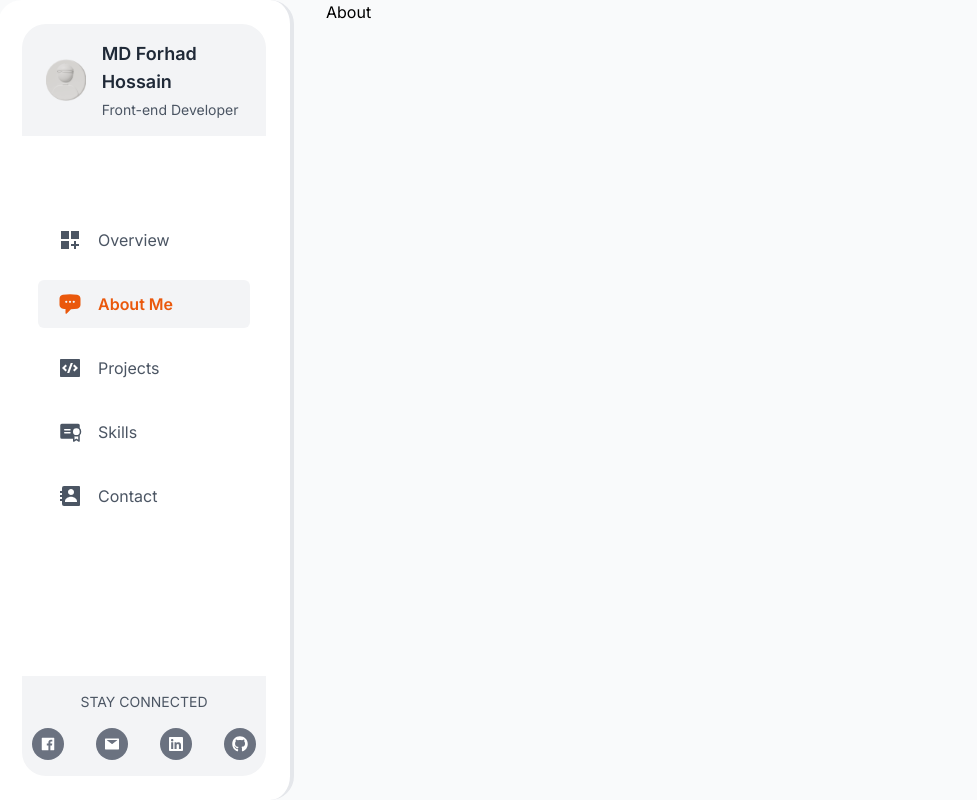
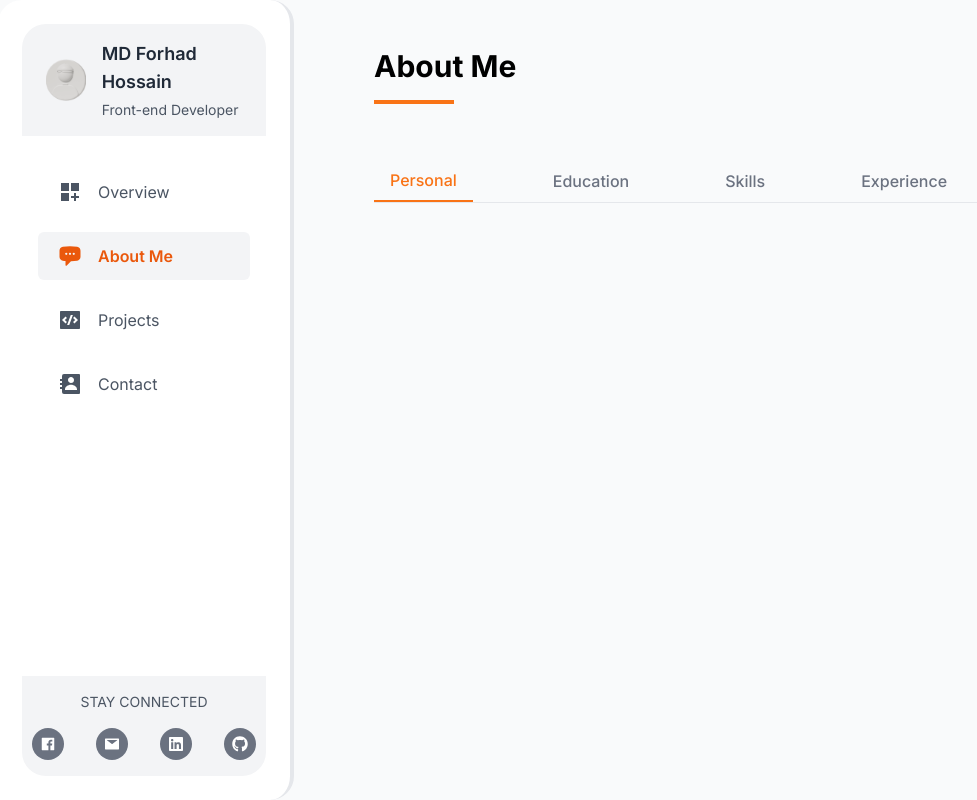
Before and after one commit to MdRahi99/FHR-PORTFOLIO, a Next.js app: page /about in a window 1280 px wide. Shown: the whole page, without its empty margins (2-979 px from the left). Built offline with nearby package versions, Linux system fonts and the light colour scheme.

Commit message:
add tabs in about section

```diff
--- a/app/about/page.js
+++ b/app/about/page.js
@@ -1,11 +1,12 @@
 import React from 'react';
+import About from '../components/About/About';
 
-const About = () => {
+const page = () => {
     return (
         <div>
-            About
+            <About />
         </div>
     );
 };
 
-export default About;
+export default page;
--- /dev/null
+++ b/app/components/About/About.jsx
@@ -0,0 +1,49 @@
+'use client'
+import React, { useState } from 'react';
+import tabsData from '@/public/data/about_tabs';
+
+const About = () => {
+    const [activeTab, setActiveTab] = useState(tabsData[0].id);
+
+    return (
+        <div className='min-h-screen px-4 lg:px-12 py-12 flex flex-col'>
+            <div className="mb-8">
+                <h1 className="text-2xl lg:text-3xl font-bold mb-4">About Me</h1>
+                <div className="w-20 h-1 bg-orange-500 mb-6"></div>
+            </div>
+
+            {/* Tabs */}
+            <div className="flex flex-col">
+                <div className="flex gap-4 lg:gap-16 flex-wrap border-b border-gray-200">
+                    {tabsData.map((tab) => (
+                        <button
+                            key={tab.id}
+                            className={`px-4 py-2 font-medium text-sm sm:text-base transition-colors duration-200 ${
+                                activeTab === tab.id
+                                    ? 'text-orange-500 border-b-2 border-orange-500'
+                                    : 'text-gray-500 hover:text-orange-500'
+                            }`}
+                            onClick={() => setActiveTab(tab.id)}
+                        >
+                            {tab.title}
+                        </button>
+                    ))}
+                </div>
+                {/* <div className="mt-4">
+                    {tabsData.map((tab) => (
+                        <div
+                            key={tab.id}
+                            className={`${
+                                activeTab === tab.id ? 'block' : 'hidden'
+                            } p-4 bg-white rounded-lg shadow-md`}
+                        >
+                            <p className="text-gray-700">{tab.content}</p>
+                        </div>
+                    ))}
+                </div> */}
+            </div>
+        </div>
+    );
+};
+
+export default About;
--- a/app/components/Overview/Overview.jsx
+++ b/app/components/Overview/Overview.jsx
@@ -6,10 +6,11 @@ import profile from '../../../public/images/profile.png';
 import { TypeAnimation } from 'react-type-animation';
 import Link from 'next/link';
 import { ImProfile } from "react-icons/im";
+import { GrContact } from "react-icons/gr";
 
 const Overview = () => {
   return (
-    <div className="min-h-screen opacity-75 px-4 lg:px-12 flex flex-col gap-8 py-4 lg:py-12">
+    <div className="min-h-screen opacity-75 px-4 lg:px-12 flex flex-col gap-4 py-4 lg:py-12">
       <div>
         <h1 className="text-2xl lg:text-3xl font-bold mb-4">Overview</h1>
         <div className="w-20 h-1 bg-orange-500 mb-6"></div>
@@ -48,19 +49,19 @@ const Overview = () => {
         </p>
       </div>
 
-      <div className="flex justify-center gap-3 mb-4 mt-0 lg:mb-0 lg:mt-4">
+      <div className="flex justify-center gap-8 mb-4 mt-0 lg:mb-0 lg:mt-8">
         <Link
           href="/about"
-          className="flex w-full lg:w-1/5 items-center justify-center px-6 py-2 rounded-lg border-2 border-orange-500 text-orange-500 hover:bg-orange-500 hover:text-white transition-all duration-300 ease-in-out"
+          className="flex w-full lg:w-1/6 items-center justify-center py-2 lg:py-3 rounded-lg border-2 border-orange-500 text-orange-500 hover:bg-orange-500 hover:text-white transition-all duration-300 ease-in-out"
         >
           <ImProfile className="text-xl mr-2" />
           <span className="font-medium">Explore</span>
         </Link>
         <Link
           href="/contact"
-          className="flex w-full lg:w-1/5 items-center justify-center px-6 py-2 rounded-lg border-2 border-orange-500 hover:text-orange-500 hover:bg-gray-50 bg-orange-500 text-white transition-all duration-300 ease-in-out"
+          className="flex w-full lg:w-1/6 items-center justify-center py-2 lg:py-3 rounded-lg border-2 border-orange-500 hover:text-orange-500 hover:bg-gray-50 bg-orange-500 text-white transition-all duration-300 ease-in-out"
         >
-          <ImProfile className="text-xl mr-2" />
+          <GrContact className="text-xl mr-2" />
           <span className="font-medium">Contact</span>
         </Link>
       </div>
--- a/app/components/Sidebar/Sidebar.jsx
+++ b/app/components/Sidebar/Sidebar.jsx
@@ -12,7 +12,7 @@ const Sidebar = () => {
   const path = usePathname();
 
   return (
-    <div className="p-4 lg:p-6 bg-white border-r-4 lg:h-screen rounded-t-3xl lg:rounded-r-3xl flex flex-col gap-20">
+    <div className="p-4 lg:p-6 bg-white border-r-4 lg:h-screen rounded-t-3xl lg:rounded-r-3xl flex flex-col gap-8">
 
       {/* Header Section */}
       <div className="hidden lg:flex items-center gap-3 lg:gap-4 py-3 lg:py-4 px-4 lg:px-6 bg-gray-100 rounded-t-3xl">
--- a/app/skills/page.js
+++ /dev/null
@@ -1,11 +0,0 @@
-import React from 'react';
-
-const Skills = () => {
-    return (
-        <div>
-            Skills
-        </div>
-    );
-};
-
-export default Skills;
--- /dev/null
+++ b/public/data/about_tabs.js
@@ -0,0 +1,24 @@
+const tabsData = [
+    {
+      id: 'personal',
+      title: 'Personal',
+      content: 'I am a passionate front-end developer with a keen eye for design and a love for creating seamless user experiences.'
+    },
+    {
+      id: 'education',
+      title: 'Education',
+      content: 'BSc in Computer Science from XYZ University (2018-2022)'
+    },
+    {
+      id: 'skills',
+      title: 'Skills',
+      content: 'React, JavaScript, HTML, CSS, Tailwind CSS, Next.js, Git'
+    },
+    {
+      id: 'experience',
+      title: 'Experience',
+      content: 'Front-end Developer at ABC Tech (2022-Present), Intern at DEF Solutions (2021)'
+    },
+  ];
+
+export default tabsData;
--- a/public/data/sidebar.js
+++ b/public/data/sidebar.js
@@ -21,11 +21,6 @@ const sidebarItems = [
         "icon": <RiCodeBoxFill className="text-2xl" />
     },
     {
-        "name": "Skills",
-        "route": "/skills",
-        "icon": <PiCertificateFill className="text-2xl" />
-    },
-    {
         "name": "Contact",
         "route": "/contact",
         "icon": <BiSolidContact className="text-2xl" />
```
